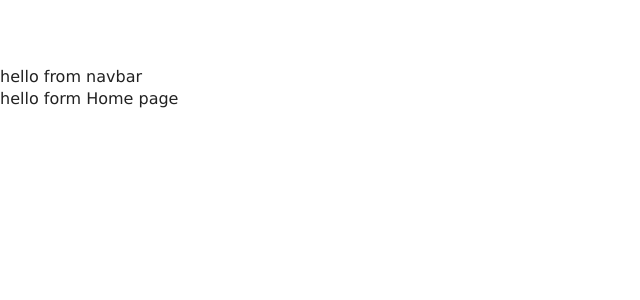
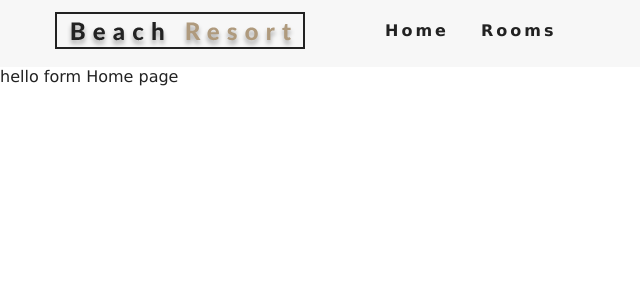
Before and after one commit to sazibsust10/Beach-Resort, a React (Create React App) app: page / in a window 1280 px wide. Shown: the top 300 px of the page, without its empty margins (0-640 px from the left). Built offline with nearby package versions, Linux system fonts and the light colour scheme.

Commit message:
Nav bar fix

```diff
--- a/src/App.css
+++ b/src/App.css
@@ -112,8 +112,8 @@
   color: var(--primaryColor);
 }
 .nav-links {
-  height: 0;
-  overflow: hidden;
+  /*height: 0;
+  overflow: hidden; */
   transition: var(--mainTransition);
   list-style-type: none;
 }
--- a/src/components/Navbar.js
+++ b/src/components/Navbar.js
@@ -1,7 +1,43 @@
 import React, { Component } from "react";
+import logo from "../images/logo.svg";
+import { FaAlignRight } from "react-icons/fa";
+import { Link } from "react-router-dom";
 
 export default class Navbar extends Component {
+  state = {
+    isOpen: false
+  };
+  handleToggle = () => {
+    this.setState({ isOpen: !this.state.isOpen });
+  };
   render() {
-    return <div>hello from navbar</div>;
+    return (
+      <div className="navbar">
+        <div className="nav-center">
+          <div className="nav-header">
+            <Link to="/">
+              <img src={logo} alt="Beach Resort" />
+            </Link>
+            <button
+              type="button"
+              className="nav-btn"
+              onClick={this.handleToggle}
+            >
+              <FaAlignRight className="nav-icon" />
+            </button>
+          </div>
+          <ul
+            className={this.state.isOpen ? "nav-links show-nav" : "nav-links"}
+          >
+            <li>
+              <Link to="/">Home</Link>
+            </li>
+            <li>
+              <Link to="/rooms">Rooms</Link>
+            </li>
+          </ul>
+        </div>
+      </div>
+    );
   }
 }
```
